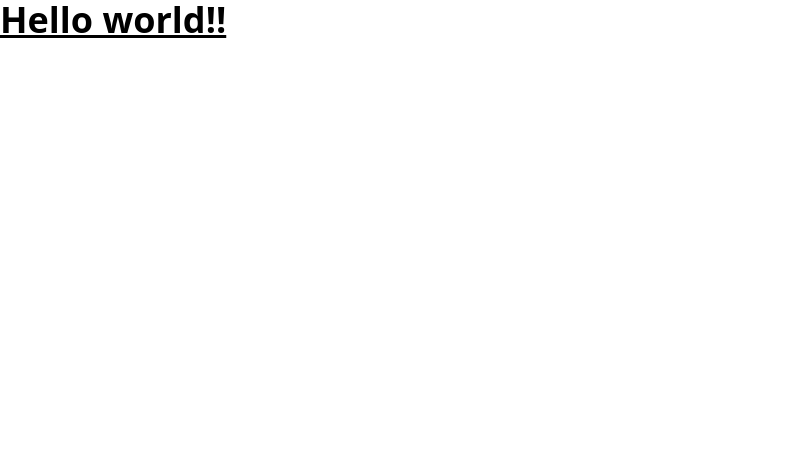
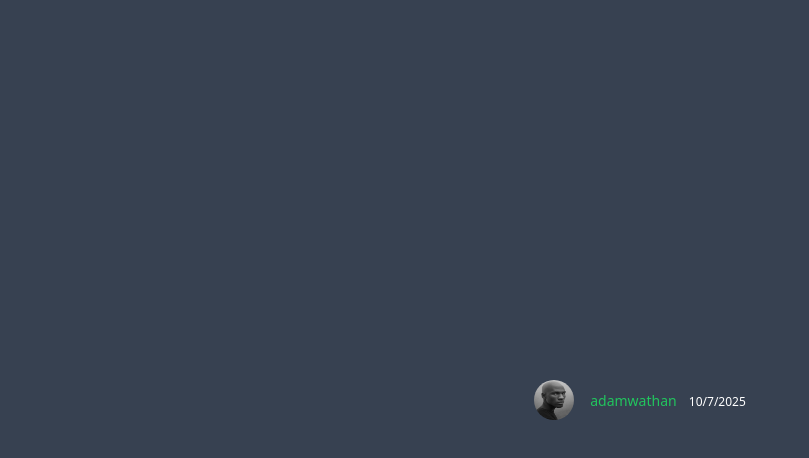
Before and after one commit to khalifa707/Tailwind-CSS-Crash-Course, a website: page index.html in a window 1280 px wide. Shown: the whole page, without its empty margins (0-809 px from the left). Drawn offline with Linux system fonts and the light colour scheme.

Commit message:
Installing TailwindCSS

```diff
--- a/index.html
+++ b/index.html
@@ -7,8 +7,12 @@
   <title>Managing landing page</title>
 </head>
 <body>
-<h1 class="text-4xl font-bold underline">
-Hello world!!
-</h1>
+<div class="bg-gray-700 text-white min-h-screen flex items-center justify-center">
+  <img class="w-10 h-10 rounded-full mr-4" src="./img/b88015f1-9232-43eb-8669-e553b6dc1267_.jpg " alt="">
+  <p>
+    <span class="text-green-500 mr-2 text-sm">adamwathan</span>
+    <span class="text-xs">10/7/2025</span>
+  </p>
+</div>
 </body>
 </html>
```
Also changed, not shown: css/main.css, img/b88015f1-9232-43eb-8669-e553b6dc1267_.jpg (added).
